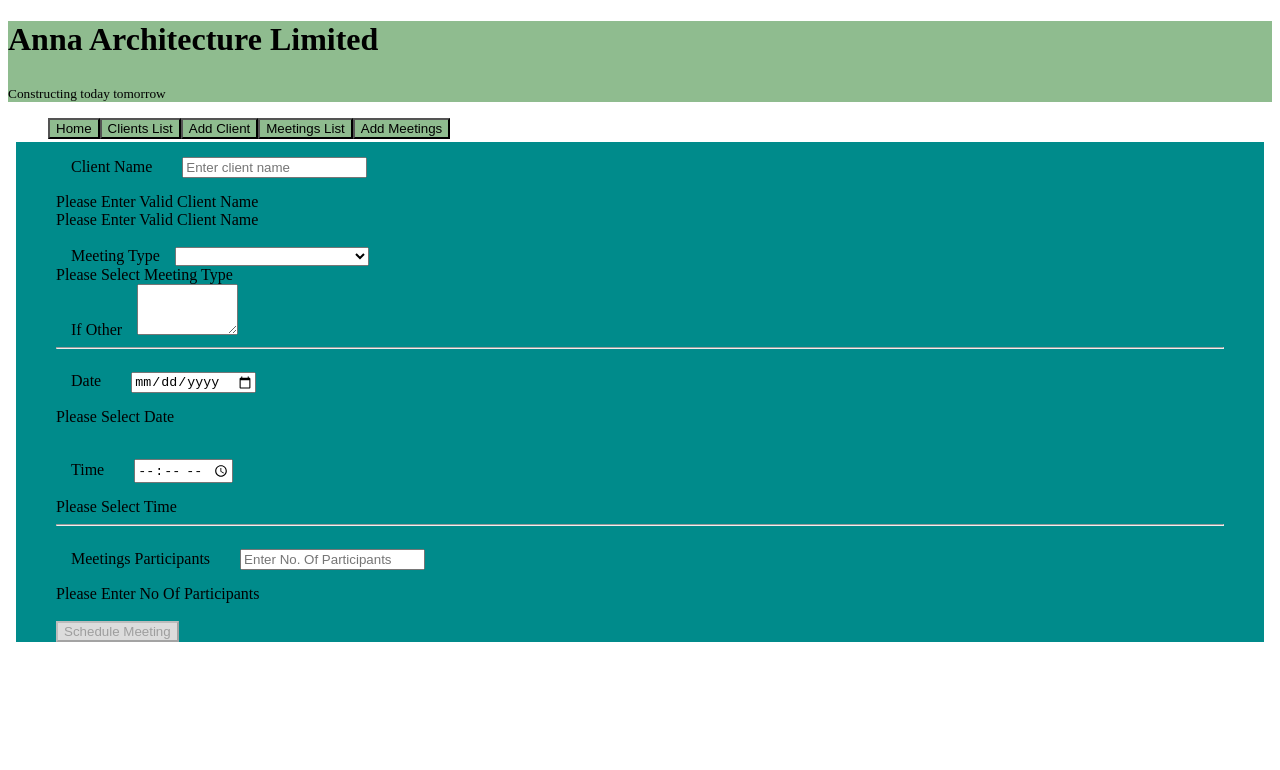
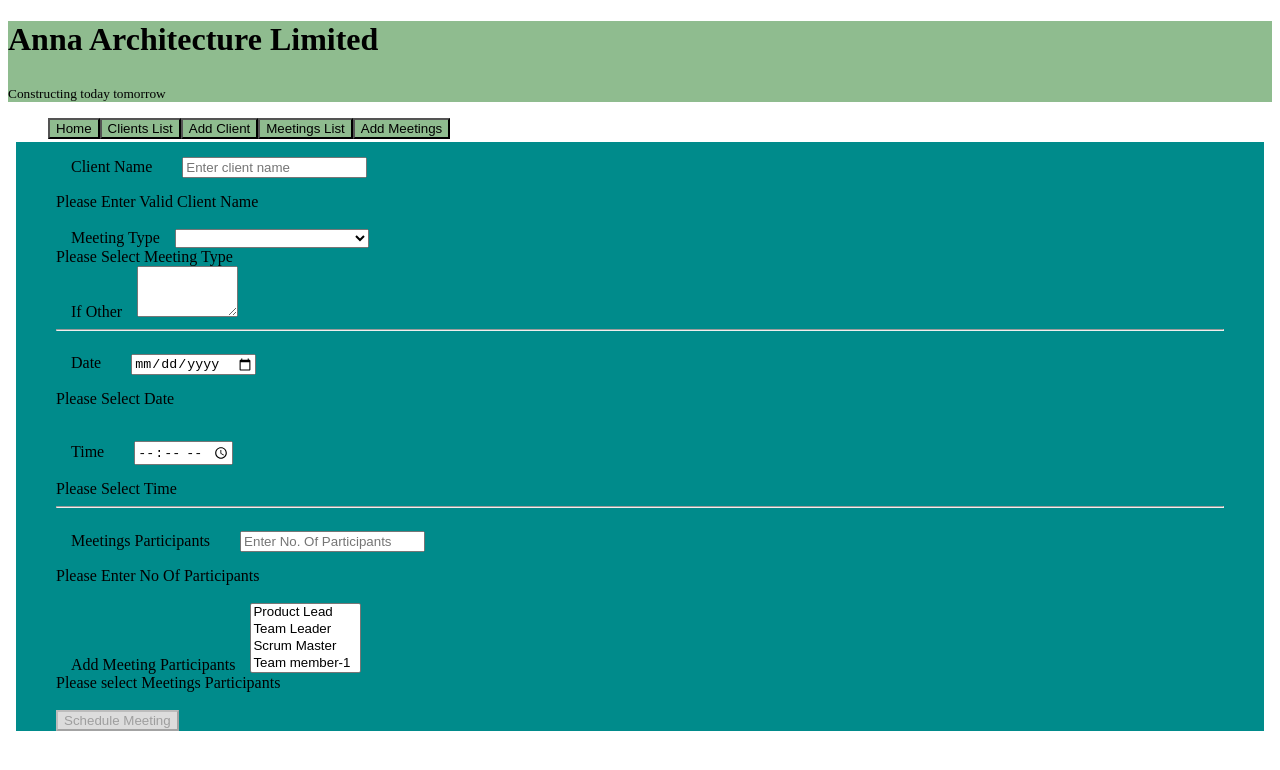
Before and after one commit to harshithkandula/ProjectManagementSoftware, an Angular app: page /AddMeetings in a window 1280 px wide. Shown: the top 770 px of the page. Built offline with nearby package versions, Linux system fonts and the light colour scheme.

Commit message:
update project

```diff
--- a/src/app/app.component.html
+++ b/src/app/app.component.html
@@ -33,6 +33,8 @@
       <button><a [routerLink]="['/AddMeetings']">Add Meetings</a></button>
     </li>
   </ul>
+
+
   <!--<div>
     <app-webmenu></app-webmenu>
   </div>
--- a/src/app/client/client.component.html
+++ b/src/app/client/client.component.html
@@ -79,6 +79,23 @@
                 <div *ngIf="clientForm.get('managerEmail')?.hasError('pattern')" class="error-message">Please Enter Valid Email Address</div>
             </div>
             <br>
+            <div class="form-group">
+                <label for="password">Password</label>
+                <input type="password" id="password" formControlName="password" placeholder="Enter Password" required>
+                <div *ngIf="clientForm.get('password')?.hasError('required')" class="error-message">Please Enter Valid Password</div>
+                <div *ngIf="clientForm.get('password')?.hasError('minLength')" class="error-message">Please Enter Valid Password</div>
+                <div *ngIf="clientForm.get('password')?.hasError('maxLength')" class="error-message">Please Enter Valid Password</div>
+                <div *ngIf="clientForm.get('password')?.hasError('pattern')" class="error-message">Please Enter Valid Password</div>
+            </div>
+            <br>
+            <div class="form-group">
+                <label for="confirmpassword">Confirm Password</label>
+                <input type="password" id="confirmpassword" formControlName="confirmpassword" placeholder="Enter Password" required>
+                <div *ngIf="clientForm.get('confirmpassword')?.hasError('required')" class="error-message">Please Enter Valid Password</div>
+                <div *ngIf="clientForm.get('confirmpassword')?.hasError('minLength')" class="error-message">Please Enter Valid Password</div>
+                <div *ngIf="clientForm.get('confirmpassword')?.hasError('maxLength')" class="error-message">Please Enter Valid Password</div>
+                <div *ngIf="clientForm.get('confirmpassword')?.hasError('pattern')" class="error-message">Please Enter Valid Password</div>
+            </div>
             <br>
 
                 <button (click)="addClient()" [disabled]="clientForm.invalid" class="btn btn-primary">Submit</button>
--- a/src/app/client/client.component.ts
+++ b/src/app/client/client.component.ts
@@ -20,7 +20,7 @@ export class ClientComponent {
   constructor(private fb:FormBuilder, clientService: ClientService){
     this.clientForm=this.fb.group(
       {
-        clientName: ['',[Validators.required, Validators.minLength(2), Validators.pattern(/\d+$/g)]],
+        clientName: ['',[Validators.required, Validators.minLength(2)]],
         operatingSectors: ['',[Validators.required]],
         headQuarters: ['',[Validators.required, Validators.minLength(2)]],
         state: ['',[Validators.required, Validators.minLength(2)]],
@@ -29,7 +29,9 @@ export class ClientComponent {
         companyEmail: ['',[Validators.required, Validators.minLength(3), Validators.pattern(/^\w+([\.-]?\w+)*@\w+([\.-]?\w+)*(\.\w{2,3})+$/g)]],
         managerName: ['',[Validators.required, Validators.minLength(2)]],
         managerNo: ['',[Validators.required, Validators.minLength(10), Validators.maxLength(10), Validators.pattern(/^\d+(\.\d{1,2})?$/)]],
-        managerEmail: ['',[Validators.required, Validators.minLength(3), Validators.pattern(/^\w+([\.-]?\w+)*@\w+([\.-]?\w+)*(\.\w{2,3})+$/g)]]
+        managerEmail: ['',[Validators.required, Validators.minLength(3), Validators.pattern(/^\w+([\.-]?\w+)*@\w+([\.-]?\w+)*(\.\w{2,3})+$/g)]],
+        password: ['',[Validators.required, Validators.minLength(8), Validators.maxLength(20), Validators.pattern(/^(?=[^A-Z]*[A-Z])(?=[^a-z]*[a-z])(?=\D*\d).{8,}$/)]],
+        confirmpassword: ['',[Validators.required, Validators.minLength(8), Validators.maxLength(20), Validators.pattern(/^(?=[^A-Z]*[A-Z])(?=[^a-z]*[a-z])(?=\D*\d).{8,}$/)]]
       }
     );
     this.clientService=clientService;
--- a/src/app/clientmanagement/clientmanagement.component.html
+++ b/src/app/clientmanagement/clientmanagement.component.html
@@ -1,4 +1,4 @@
-<h1>Client Management</h1>
+<h1>Clients Information Registry</h1>
 <table style="margin-top: 50px;">
     <tr>
         <th>Client ID</th>
--- a/src/app/meetings/meetings.component.html
+++ b/src/app/meetings/meetings.component.html
@@ -7,12 +7,12 @@
                 <input type="text" id="clientName" placeholder="Enter client name" formControlName="clientName" required>
                 <div *ngIf="meetingForm.get('clientName')?.hasError('required')" class="error-message">Please Enter Valid Client Name</div>
                 <div *ngIf="meetingForm.get('clientName')?.hasError('minLength')" class="error-message">Please Enter Valid Client Name</div>
-                <div *ngIf="meetingForm.get('clientName')?.hasError('required')" class="error-message">Please Enter Valid Client Name</div>
             </div>
             <br>
             <div class="form-group">
                 <label for="meetingType">Meeting Type</label>
                  <select id="meetingType" formControlName="meetingType" required="">
+                       <option value="daily scrum">Daily Scrum</option>
                        <option value="Project planning meeting">Project Planning Meeting</option>
                        <option value="Sprint planning meeting">Sprint Planning Meeting</option>
                        <option value="Sprint review meeting">Sprint Review Meeting</option>
@@ -45,6 +45,26 @@
                 <div *ngIf="meetingForm.get('NoMp')?.hasError('maxLength')" class="error-message">Please Enter No Of Participants</div>
             </div>
             <br>
+            <div class="form-group">
+                <label for="Ap">Add Meeting Participants</label>
+                <select id="Ap" formControlName="Ap" multiple required>
+                    <option value="productlead">Product Lead</option>
+                    <option value="teamleader">Team Leader</option>
+                    <option value="scrummaster">Scrum Master</option>
+                    <option value="teammember1">Team member-1</option>
+                    <option value="teammember2">Team member-2</option>
+                    <option value="teammember3">Team member-3</option>
+                    <option value="teammember4">Team member-4</option>
+                    <option value="teammember5">Team member-5</option>
+                    <option value="teammember6">Team member-6</option>
+                    <option value="teammember7">Team member-7</option>
+                    <option value="teammember8">Team member-8</option>
+                    <option value="teammember9">Team member-9</option>
+                    <option value="teammember10">Team member-10</option>
+                </select>
+                <div *ngIf="meetingForm.get('Ap')?.hasError('required')" class="error-message">Please select Meetings Participants</div>
+            </div>
+            <br>
             <button (click)="addMeeting()" [disabled]="meetingForm.invalid" class="btn btn-primary">Schedule Meeting</button>
         </form>
 
--- a/src/app/meetings/meetings.component.ts
+++ b/src/app/meetings/meetings.component.ts
@@ -26,11 +26,12 @@ export class MeetingsComponent {
   constructor(private fb: FormBuilder, meetingsService: MeetingsService){
     this.meetingForm=this.fb.group(
       {
-        clientName: ['',[Validators.required, Validators.minLength(2), Validators.pattern(/\d+$/g)]],
+        clientName: ['',[Validators.required, Validators.minLength(2)]],
         meetingType: ['',[Validators.required]],
         date: ['',[Validators.required]],
         time: ['',[Validators.required]],
-        NoMp: ['',[Validators.required, Validators.pattern(/^\d+(\.\d{1,2})?$/), Validators.maxLength(2)]]
+        NoMp: ['',[Validators.required, Validators.pattern(/^\d+(\.\d{1,2})?$/), Validators.maxLength(2)]],
+        Ap: ['',[Validators.required]]
       }
     );
     this.meetingsService=meetingsService;
--- a/src/app/meetingsmanagement/meetingsmanagement.component.html
+++ b/src/app/meetingsmanagement/meetingsmanagement.component.html
@@ -1,8 +1,8 @@
 <hr>
-<h1>meetingsmanagement</h1>
-<button>
+<h1>MEETINGS INFORMATION</h1>
+<!--button>
     <a href="meetings\meetings.component.html">Schedule Meeting</a>
-</button>
+</button-->
 <table style="margin-top: 50px;">
     <tr>
         <th>Client Name</th>
--- a/src/app/meetingsmanagement/meetingsmanagement.component.ts
+++ b/src/app/meetingsmanagement/meetingsmanagement.component.ts
@@ -21,4 +21,8 @@ export class MeetingsmanagementComponent {
   ngOnInit(): void {
     this.meetings=this.meetingService.getAllMeetings();
   }
+
+  cancelMeeting():void{
+    this.meetingService.cancelMeeting();
+  }
 }
--- a/src/app/model/meetings.service.ts
+++ b/src/app/model/meetings.service.ts
@@ -14,8 +14,8 @@ export class MeetingsService {
       new Meetings("Fine digital technologies","Sprint planning meeting", "20-01-2024", "11:30", "", "Yet to start"),
       new Meetings("Apile Info Solutions", "Cost Estimation Meeting", "14-01-2024", "18:00", "", "Cost estimated and finalised"),
       new Meetings("EasyOrder Inc", "Project Review Meeting", "04-02-2024", "17:30","", "Yet to Start"),
-      new Meetings("EagleHunt Technologies", "", "25-02-2024", "13:00", "", "Yet to start"),
-      new Meetings("HelloSky", "", "04-01-2024", "11:00", "", "Yet to Start")
+      new Meetings("EagleHunt Technologies", "Project review meeting", "25-02-2024", "13:00", "", "Yet to start"),
+      new Meetings("HelloSky", "Project planning meeting", "04-01-2024", "11:00", "", "Yet to Start")
     ]
    }
 
@@ -27,4 +27,8 @@ export class MeetingsService {
     let new_meeting: Meetings = new Meetings(name, mt, date, time, "", "Yet to Start");
     this.meetings.push(new_meeting);
    }
+
+   cancelMeeting = ():void => {
+    this.meetings.pop();
+   }
 }
--- a/src/app/webmenu/webmenu.component.html
+++ b/src/app/webmenu/webmenu.component.html
@@ -1,23 +1,23 @@
 <div style="margin: 5%;">
-      <div class="menualign" style="margin-top: 20px; margin: 20px;">
+      <!--div class="menualign" style="margin: 20px;">
         <img src={{prl}} alt="infra" width="100px" height="70px">
-      </div>
-    <div style="margin: 300px; font-style: italic; border: 2px solid black; background-color: goldenrod; height: 150px;">
-      <p style="text-align: center;">List Of Prominent Clients</p>
+      </div-->
+    <div style="margin: 300px; font-style: italic; border: 2px solid black; background-color: gainsboro; height: 150px;">
+      <p style="text-align: center;"><strong>List Of Prominent Clients</strong></p>
       <div>
         <ul style="list-style-type: none;">
-          <li class="list">Apile</li>
-          <li class="list">Mikrot Technology</li>
-          <li class="list">Bloqtich</li>
-          <li class="list">grancess</li>
-          <li class="list">Holowland</li>
+          <li class="list" style="color: red;">Apile</li>
+          <li class="list" style="color: blueviolet;">Mikrot Technology</li>
+          <li class="list" style="color: darkcyan;">Bloqtich</li>
+          <li class="list" style="color: chartreuse;">grancess</li>
+          <li class="list" style="color: chocolate;">Holowland</li>
         </ul>
       </div>
       <div>
         <ul style="list-style-type: none;">
-          <li class="list">Huntstrain</li>
-          <li class="list">brain&Gain</li>
-          <li class="list">marshmain</li>
+          <li class="list" style="color: brown;">Huntstrain</li>
+          <li class="list" style="color: fuchsia;">brain&Gain</li>
+          <li class="list" style="color: darkgoldenrod;">marshmain</li>
         </ul>
       </div>
     </div>
```
